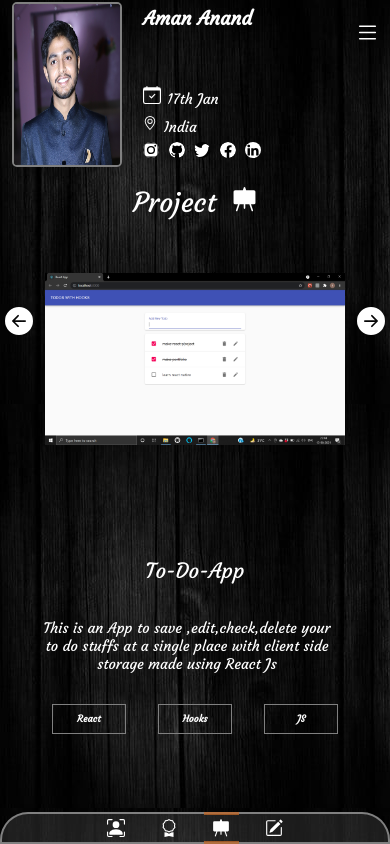
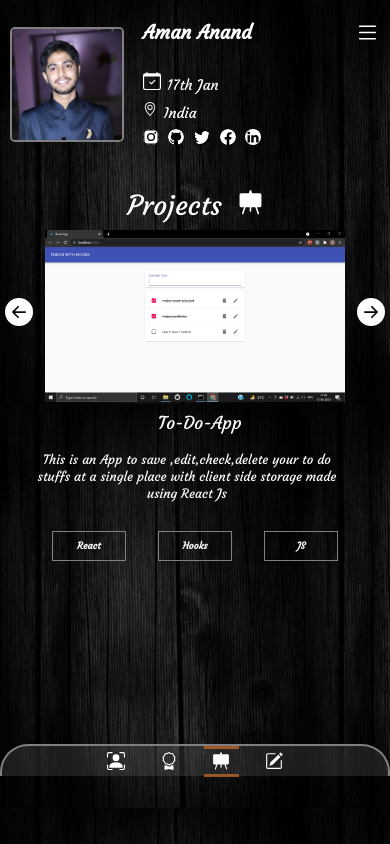
Before and after one commit to aman-anand17/myportfolio, a React (Create React App) app: page /#/Project in a window 390 px wide. Built offline with nearby package versions, Linux system fonts and the light colour scheme; a web font is replaced by a local one.

Commit message:
added mobile nav bar

```diff
--- a/src/App.css
+++ b/src/App.css
@@ -11,6 +11,7 @@
 
 	background-color: black;
 	background-image: url("bbbb.jpg");
+	background-color: #9e9e9e2b;
 	color: white;
 }
 .App-list {
--- a/src/Info.css
+++ b/src/Info.css
@@ -10,14 +10,17 @@
 	width: 23%;
 	margin-left: 0.6rem;
 	padding-top: 5px;
+	margin-top: 1rem;
 
 	display: flex;
-	justify-content: flex-start;
+	justify-content: center;
+	align-items: center;
 	margin-right: 3%;
 }
 .Info-img img {
 	width: 100%;
 	aspect-ratio: 1;
+	height: fit-content;
 	margin: 0;
 	border-radius: 5px;
 	border: 2px solid gray;
@@ -91,13 +94,14 @@
 	}
 	.Info-img {
 		width: 31%;
-		padding: 0.5%;
+		padding: 0;
+		margin-top: 0;
 	}
 	.Info-text {
 		width: 69%;
 		padding: 0;
 		display: flex;
-		justify-content: space-between;
+		justify-content: space-evenly;
 		flex-direction: column;
 	}
 	.Info-text-name {
--- a/src/Mobilenav.css
+++ b/src/Mobilenav.css
@@ -11,11 +11,12 @@
 		position: absolute;
 		color: #fff;
 		height: 32px;
-		bottom: 0;
+		bottom: 8vh;
 		left: 0;
 		width: 100%;
 		border-radius: 28px 28px 1% 1%;
 		border: 2px solid gray;
+		border-bottom: 0px solid gray;
 		padding: 5px 20%;
 	}
 	.Mobilenav a {
@@ -29,7 +30,7 @@
 		width: 18px;
 		height: 18px;
 	}
-	.Mobilenav .mymobilelass {
+	.mymobileclass {
 		border-top: 3px solid #c26929bf;
 		border-bottom: 3px solid #c26929bf;
 	}
--- a/src/Mobilenav.js
+++ b/src/Mobilenav.js
@@ -3,7 +3,7 @@ import "./Mobilenav.css"
 function Mobilenav(props){
     return(
         <div  className="Mobilenav">
-            <NavLink activeClassName="mymobileclass"  exact to ='/'>
+            <NavLink activeClassName="mymobileclass" exact to ='/'>
             <span>
                     <svg xmlns="http://www.w3.org/2000/svg" width="22" height="22" fill="currentColor" className="svg bi bi-person-bounding-box" viewBox="0 0 16 16">
                             <path d="M1.5 1a.5.5 0 0 0-.5.5v3a.5.5 0 0 1-1 0v-3A1.5 1.5 0 0 1 1.5 0h3a.5.5 0 0 1 0 1h-3zM11 .5a.5.5 0 0 1 .5-.5h3A1.5 1.5 0 0 1 16 1.5v3a.5.5 0 0 1-1 0v-3a.5.5 0 0 0-.5-.5h-3a.5.5 0 0 1-.5-.5zM.5 11a.5.5 0 0 1 .5.5v3a.5.5 0 0 0 .5.5h3a.5.5 0 0 1 0 1h-3A1.5 1.5 0 0 1 0 14.5v-3a.5.5 0 0 1 .5-.5zm15 0a.5.5 0 0 1 .5.5v3a1.5 1.5 0 0 1-1.5 1.5h-3a.5.5 0 0 1 0-1h3a.5.5 0 0 0 .5-.5v-3a.5.5 0 0 1 .5-.5z"/>
@@ -21,7 +21,7 @@ function Mobilenav(props){
             </span>
 
             </NavLink>
-            <NavLink activeClassName="mymobilelass"   exact to ='/Project'>
+            <NavLink activeClassName="mymobileclass"  exact to ='/Project'>
             <span>
                     <svg xmlns="http://www.w3.org/2000/svg" width="16" height="16" fill="currentColor" className="svg bi bi-easel-fill" viewBox="0 0 16 16">
                          <path d="M8.473.337a.5.5 0 0 0-.946 0L6.954 2H2a1 1 0 0 0-1 1v7a1 1 0 0 0 1 1h1.85l-1.323 3.837a.5.5 0 1 0 .946.326L4.908 11H7.5v2.5a.5.5 0 0 0 1 0V11h2.592l1.435 4.163a.5.5 0 0 0 .946-.326L12.15 11H14a1 1 0 0 0 1-1V3a1 1 0 0 0-1-1H9.046L8.473.337z"/>
@@ -29,7 +29,7 @@ function Mobilenav(props){
             </span>
 
             </NavLink>
-            <NavLink activeClassName="mymobilelass"  exact to ='/Education'>
+            <NavLink activeClassName="mymobileclass"  exact to ='/Education'>
 
 
 
--- a/src/Project.css
+++ b/src/Project.css
@@ -12,11 +12,11 @@
 	font-size: 1.6rem;
 	font-weight: 500;
 	display: block;
-	margin-top: 1rem;
+	margin-top: 1.2rem;
 }
 @media all and (max-width: 600px) {
 	.Project {
-		height: 77vh;
+		height: 67vh;
 	}
 	.Project-span {
 		font-size: 1.7rem;
--- a/src/Project.js
+++ b/src/Project.js
@@ -7,7 +7,7 @@ function Project(props){
 
     return(
         <div className="Project">
-            <span className="Project-span">Project
+            <span className="Project-span">Projects
             <svg xmlns="http://www.w3.org/2000/svg" width="16" height="16" fill="currentColor" className=" Project-icon bi bi-easel-fill" viewBox="0 0 16 16">
   <path d="M8.473.337a.5.5 0 0 0-.946 0L6.954 2H2a1 1 0 0 0-1 1v7a1 1 0 0 0 1 1h1.85l-1.323 3.837a.5.5 0 1 0 .946.326L4.908 11H7.5v2.5a.5.5 0 0 0 1 0V11h2.592l1.435 4.163a.5.5 0 0 0 .946-.326L12.15 11H14a1 1 0 0 0 1-1V3a1 1 0 0 0-1-1H9.046L8.473.337z"/>
 </svg>
--- a/src/Timeline.css
+++ b/src/Timeline.css
@@ -46,7 +46,7 @@
 	font-weight: 500;
 }
 .Timeline-Content-Project-Description-Title-Text {
-	font-size: 0.9rem;
+	font-size: 0.8rem;
 	padding-right: 1rem;
 }
 .Timeline-Content-Project-Description-Footer {
@@ -66,7 +66,7 @@
 @media all and (max-width: 400px) {
 	.Timeline-Content-Project {
 		flex-direction: column;
-		justify-content: space-around;
+		justify-content: flex-start;
 		align-items: center;
 	}
 	.Timeline-Content-Project-Img {
@@ -74,6 +74,13 @@
 	}
 	.Timeline-Content-Project-Description {
 		width: 85%;
+	}
+	.Timeline-Content-Project-Description-Title {
+		font-size: 1.1rem;
+		padding-top: 0.3rem;
+		width: 100%;
+		margin: 0.3rem;
+		font-weight: 500;
 	}
 	.Timeline-Nav-Right {
 		top: 15%;
--- a/src/index.css
+++ b/src/index.css
@@ -4,6 +4,9 @@ body {
 		'Droid Sans', 'Helvetica Neue', sans-serif;
 	-webkit-font-smoothing: antialiased;
 	-moz-osx-font-smoothing: grayscale;
+	height: 100vh;
+	background-image: url("bbbb.jpg");
+	background-color: #9e9e9e2b;
 }
 
 code {
```
